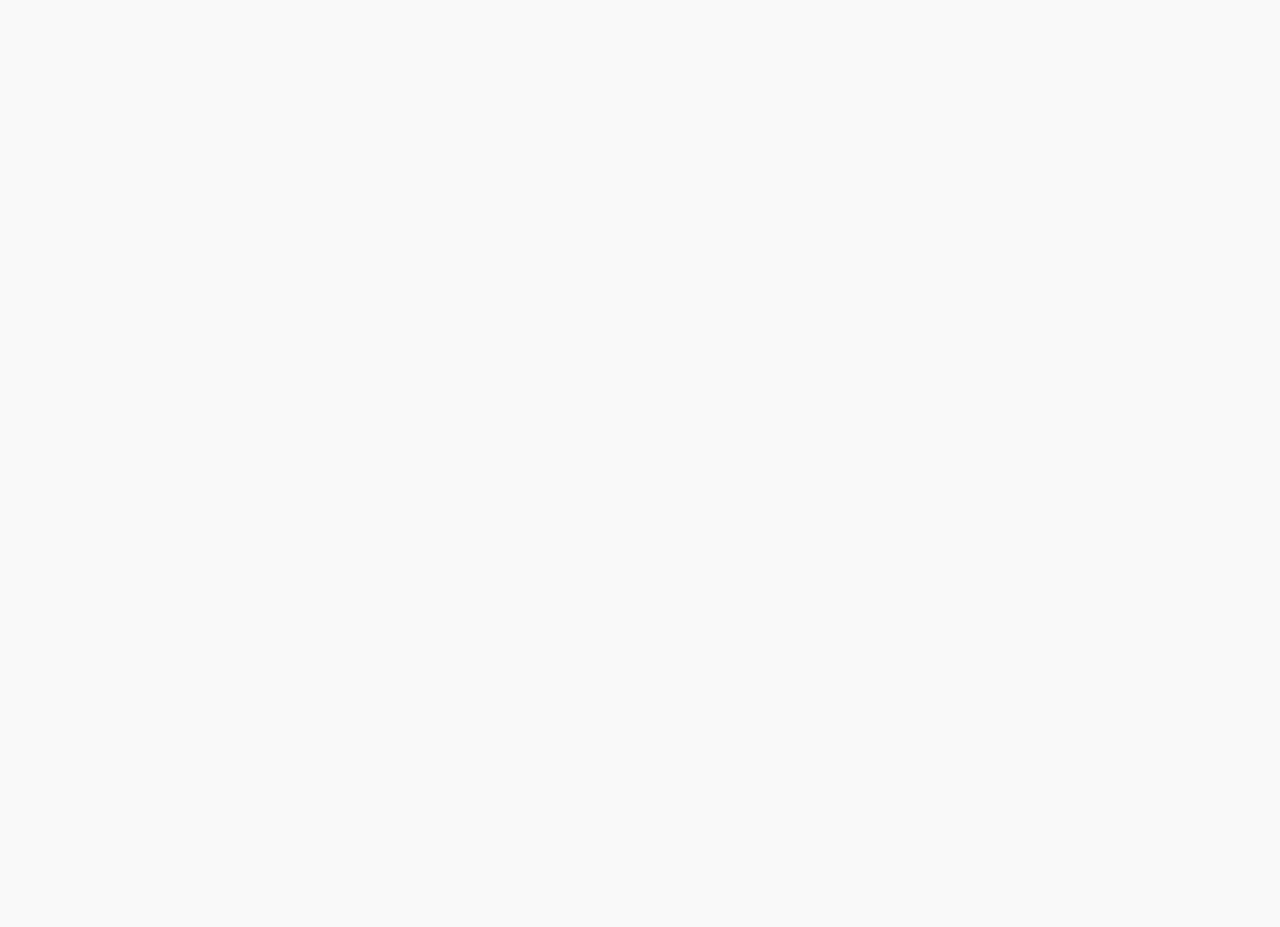
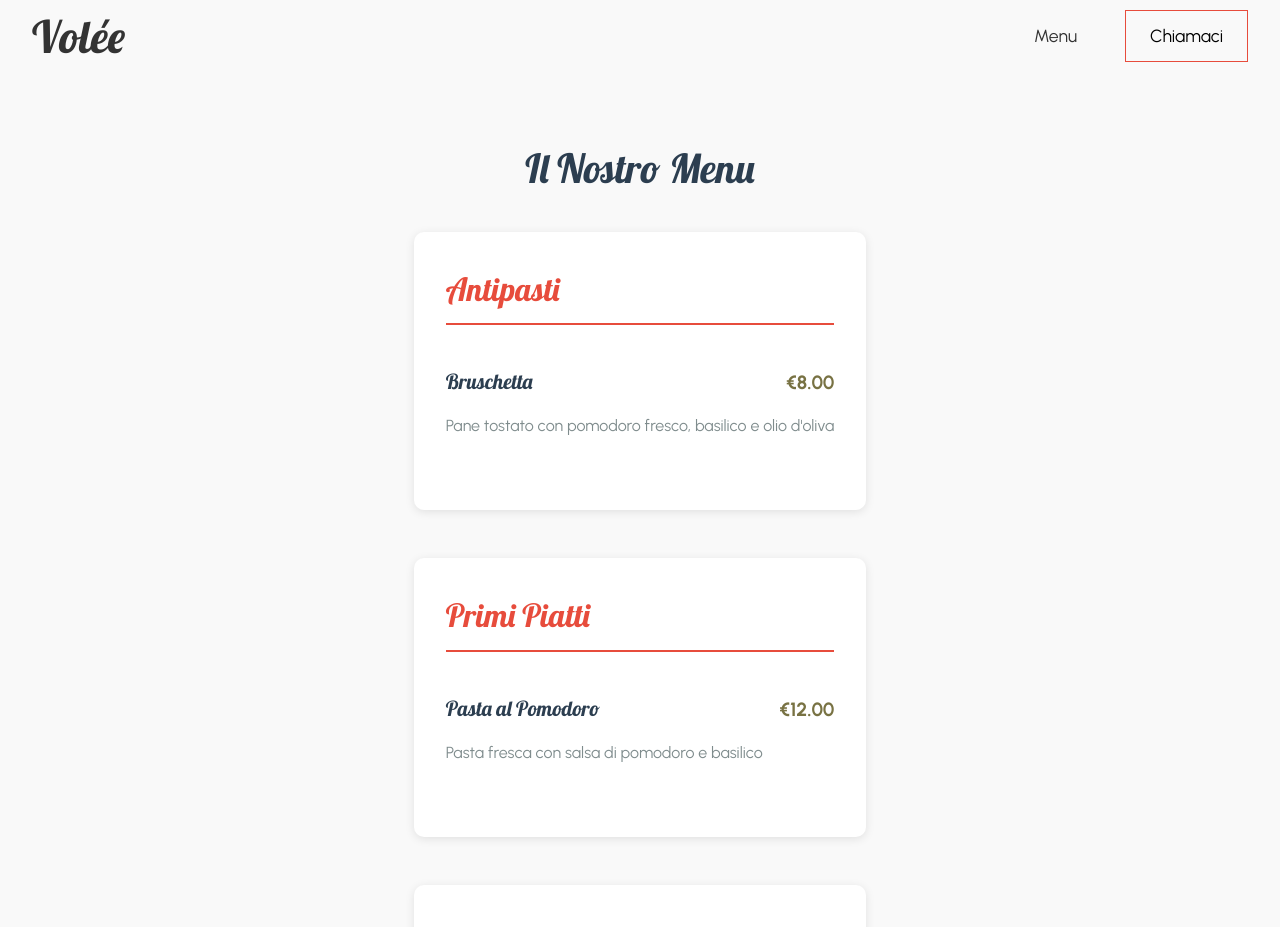
Before and after one commit to AlessandroPuccini/volee, a React (Vite) app: page /menu in a window 1280 px wide. Before the commit this address had no page. Shown: the top 927 px of the page. Before the commit the page ends 800 px from the top, so only its background shows below. Built offline with nearby package versions, Linux system fonts and the light colour scheme.

Commit message:
Aggiunta bottone chiamaci e pagina menu. Tolti gli altri collegamenti del menu. Aggiunta trasparenza navbar e riempimento dopo lo scorrimento

```diff
--- a/src/components/Navbar.jsx
+++ b/src/components/Navbar.jsx
@@ -1,18 +1,39 @@
 import { Link } from 'react-router-dom'
+import { useState, useEffect } from 'react'
 
 function Navbar() {
+    const [isScrolled, setIsScrolled] = useState(false)
+
+    useEffect(() => {
+        const handleScroll = () => {
+            if (window.scrollY > 50) {
+                setIsScrolled(true)
+            } else {
+                setIsScrolled(false)
+            }
+        }
+
+        window.addEventListener('scroll', handleScroll)
+        return () => window.removeEventListener('scroll', handleScroll)
+    }, [])
 
     return (
-        <nav className="navbar">
+        <nav className={`navbar ${isScrolled ? 'navbar-scrolled' : ''}`}>
             <div className="navbar-brand">
                 <Link to="/">Volée</Link>
             </div>
             <ul className="navbar-menu">
-                <li><Link to="/">Home</Link></li>
-                <li><Link to="/il-locale">Il Locale</Link></li>
-                <li><Link to="/eventi">Eventi</Link></li>
-                <li><Link to="/chi-siamo">Chi Siamo</Link></li>
-                <li><Link to="/contatti">Contatti</Link></li>
+                {/* <li><Link to="/">Home</Link></li> */}
+                {/* <li><Link to="/il-locale">Il Locale</Link></li> */}
+                {/* <li><Link to="/eventi">Eventi</Link></li> */}
+                {/* <li><Link to="/chi-siamo">Chi Siamo</Link></li> */}
+                {/* <li><Link to="/contatti">Contatti</Link></li> */}
+
+                {/* Menu voce - collegamento alla pagina del menu del locale */}
+                <li><Link to="/menu">Menu</Link></li>
+
+                {/* Call Us button - collegamento a numero di telefono */}
+                <li><a href="tel:+39XXXXXXXXXX" className="call-us-btn">Chiamaci</a></li>
             </ul>
         </nav>
     )
--- a/src/index.css
+++ b/src/index.css
@@ -44,22 +44,28 @@ h1, h2, h3, h4, h5, h6 {
 
 /* Navbar Styles */
 .navbar {
-  background-color: #787243;
+  background-color: transparent;
   padding: 0 2rem;
   display: flex;
-  justify-content: center;
+  justify-content: space-between;
   align-items: center;
-  box-shadow: 0 2px 5px rgba(0,0,0,0.1);
+  box-shadow: none;
   position: fixed;
   top: 0;
   left: 0;
   right: 0;
   z-index: 1000;
   height: var(--navbar-height);
+  transition: background-color 0.5s ease, box-shadow 0.5s ease;
+}
+
+.navbar.navbar-scrolled {
+  background-color: #787243;
+  box-shadow: 0 2px 5px rgba(0,0,0,0.1);
 }
 
 .navbar-brand a {
-  color: #ecf0f1;
+  color: #333;
   font-size: 2.8rem;
   font-weight: bold;
   text-decoration: none;
@@ -69,23 +75,59 @@ h1, h2, h3, h4, h5, h6 {
   align-items: center;
   height: var(--navbar-height);
   line-height: 1;
+  transition: color 0.5s ease;
+}
+
+.navbar.navbar-scrolled .navbar-brand a {
+  color: #ecf0f1;
 }
 
 .navbar-menu {
   display: flex;
   list-style: none;
   gap: 2rem;
+  align-items: center;
 }
 
 .navbar-menu li a {
-  color: #ecf0f1;
+  color: #333;
   text-decoration: none;
   font-size: 1.1rem;
-  transition: color 0.3s;
+  transition: color 0.3s ease;
   padding: 0.5rem 1rem;
   display: flex;
   align-items: center;
   height: var(--navbar-height);
+}
+
+.navbar.navbar-scrolled .navbar-menu li a {
+  color: #ecf0f1;
+}
+
+/* Call Us Button Styling */
+.call-us-btn {
+  /* background-color: #e74c3c; */
+  border: 1px solid #e74c3c;
+  color: #000000 !important;
+  padding: 0.7rem 1.5rem !important;
+  font-weight: 400;
+  transition: background-color 0.3s ease;
+  height: auto !important;
+  display: inline-flex !important;
+  align-items: center;
+  align-self: center;
+}
+
+.call-us-btn:hover {
+  background-color: #c0392b;
+}
+
+.navbar.navbar-scrolled .call-us-btn {
+  background-color: #e74c3c;
+}
+
+.navbar.navbar-scrolled .call-us-btn:hover {
+  background-color: #c0392b;
 }
 
 .navbar-menu li a:hover {
@@ -541,6 +583,81 @@ h1, h2, h3, h4, h5, h6 {
   font-size: 0.85rem;
 }
 
+/* Menu Page Styles */
+.menu-page {
+  padding: 2rem;
+  margin-top: var(--navbar-height);
+  min-height: calc(100vh - var(--navbar-height));
+  background-color: #f9f9f9;
+}
+
+.menu-container {
+  max-width: 1200px;
+  margin: 0 auto;
+  padding: 2rem;
+}
+
+.menu-title {
+  text-align: center;
+  font-size: 3.5rem;
+  color: #787243;
+  margin-bottom: 3rem;
+  font-family: var(--font-heading);
+}
+
+.menu-section {
+  margin-bottom: 3rem;
+  background: white;
+  padding: 2rem;
+  border-radius: 10px;
+  box-shadow: 0 2px 10px rgba(0,0,0,0.1);
+}
+
+.menu-category {
+  font-size: 2rem;
+  color: #e74c3c;
+  margin-bottom: 1.5rem;
+  padding-bottom: 0.5rem;
+  border-bottom: 2px solid #e74c3c;
+  font-family: var(--font-heading);
+}
+
+.menu-items {
+  display: flex;
+  flex-direction: column;
+  gap: 1.5rem;
+}
+
+.menu-item {
+  padding: 1rem 0;
+}
+
+.item-header {
+  display: flex;
+  justify-content: space-between;
+  align-items: baseline;
+  margin-bottom: 0.5rem;
+}
+
+.item-name {
+  font-size: 1.3rem;
+  color: #333;
+  font-weight: 600;
+}
+
+.item-price {
+  font-size: 1.2rem;
+  color: #787243;
+  font-weight: bold;
+}
+
+.item-description {
+  color: #666;
+  font-size: 0.95rem;
+  line-height: 1.5;
+  font-style: italic;
+}
+
 /* Responsive */
 @media (max-width: 768px) {
   .navbar {
--- a/src/main.jsx
+++ b/src/main.jsx
@@ -3,6 +3,7 @@ import { createRoot } from 'react-dom/client'
 import { BrowserRouter, Routes, Route } from 'react-router-dom'
 import './index.css'
 import Home from './pages/Home.jsx'
+import Menu from './pages/Menu.jsx'
 import Locale from './pages/Locale.jsx'
 import Eventi from './pages/Eventi.jsx'
 import About from './pages/About.jsx'
@@ -13,6 +14,7 @@ createRoot(document.getElementById('root')).render(
     <BrowserRouter>
       <Routes>
         <Route path="/" element={<Home />} />
+        <Route path="/menu" element={<Menu />} />
         <Route path="/il-locale" element={<Locale />} />
         <Route path="/eventi" element={<Eventi />} />
         <Route path="/chi-siamo" element={<About />} />
--- /dev/null
+++ b/src/pages/Menu.jsx
@@ -0,0 +1,75 @@
+import Navbar from "../components/Navbar"
+import Footer from "../components/Footer"
+
+
+function Menu() {
+    return (
+        <>
+            <Navbar />
+            <div className="menu-page">
+                <div className="menu-container">
+                    <h1 className="menu-title">Il Nostro Menu</h1>
+
+                    <section className="menu-section">
+                    <h2 className="menu-category">Antipasti</h2>
+                    <div className="menu-items">
+                        <div className="menu-item">
+                            <div className="item-header">
+                                <h3 className="item-name">Bruschetta</h3>
+                                <span className="item-price">€8.00</span>
+                            </div>
+                            <p className="item-description">Pane tostato con pomodoro fresco, basilico e olio d'oliva</p>
+                        </div>
+                        {/* Aggiungi altri piatti qui */}
+                    </div>
+                </section>
+
+                <section className="menu-section">
+                    <h2 className="menu-category">Primi Piatti</h2>
+                    <div className="menu-items">
+                        <div className="menu-item">
+                            <div className="item-header">
+                                <h3 className="item-name">Pasta al Pomodoro</h3>
+                                <span className="item-price">€12.00</span>
+                            </div>
+                            <p className="item-description">Pasta fresca con salsa di pomodoro e basilico</p>
+                        </div>
+                        {/* Aggiungi altri piatti qui */}
+                    </div>
+                </section>
+
+                <section className="menu-section">
+                    <h2 className="menu-category">Secondi Piatti</h2>
+                    <div className="menu-items">
+                        <div className="menu-item">
+                            <div className="item-header">
+                                <h3 className="item-name">Tagliata di Manzo</h3>
+                                <span className="item-price">€18.00</span>
+                            </div>
+                            <p className="item-description">Carne di manzo con rucola e grana</p>
+                        </div>
+                        {/* Aggiungi altri piatti qui */}
+                    </div>
+                </section>
+
+                <section className="menu-section">
+                    <h2 className="menu-category">Dessert</h2>
+                    <div className="menu-items">
+                        <div className="menu-item">
+                            <div className="item-header">
+                                <h3 className="item-name">Tiramisù</h3>
+                                <span className="item-price">€6.00</span>
+                            </div>
+                            <p className="item-description">Classico dolce italiano con caffè e mascarpone</p>
+                        </div>
+                        {/* Aggiungi altri piatti qui */}
+                    </div>
+                </section>
+            </div>
+        </div>
+            <Footer />
+        </>
+    )
+}
+
+export default Menu
```
